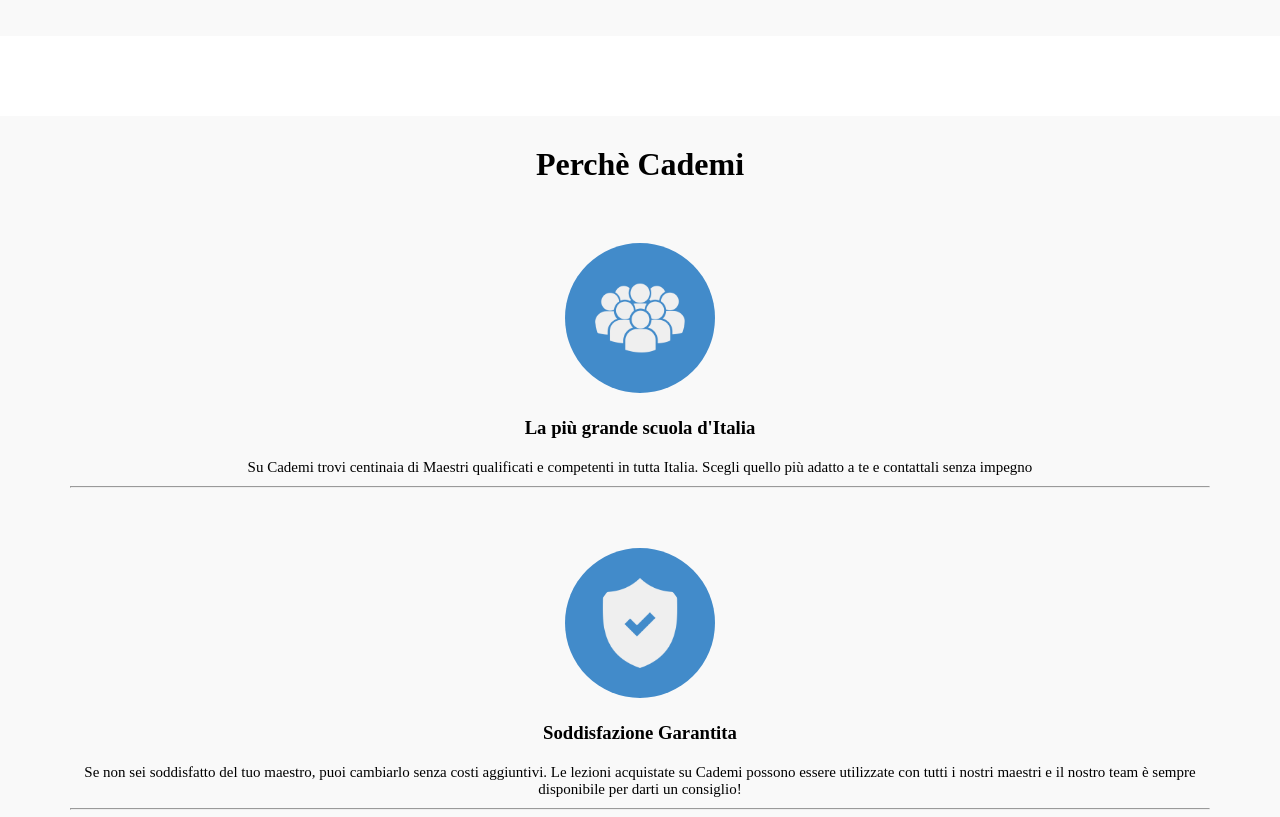
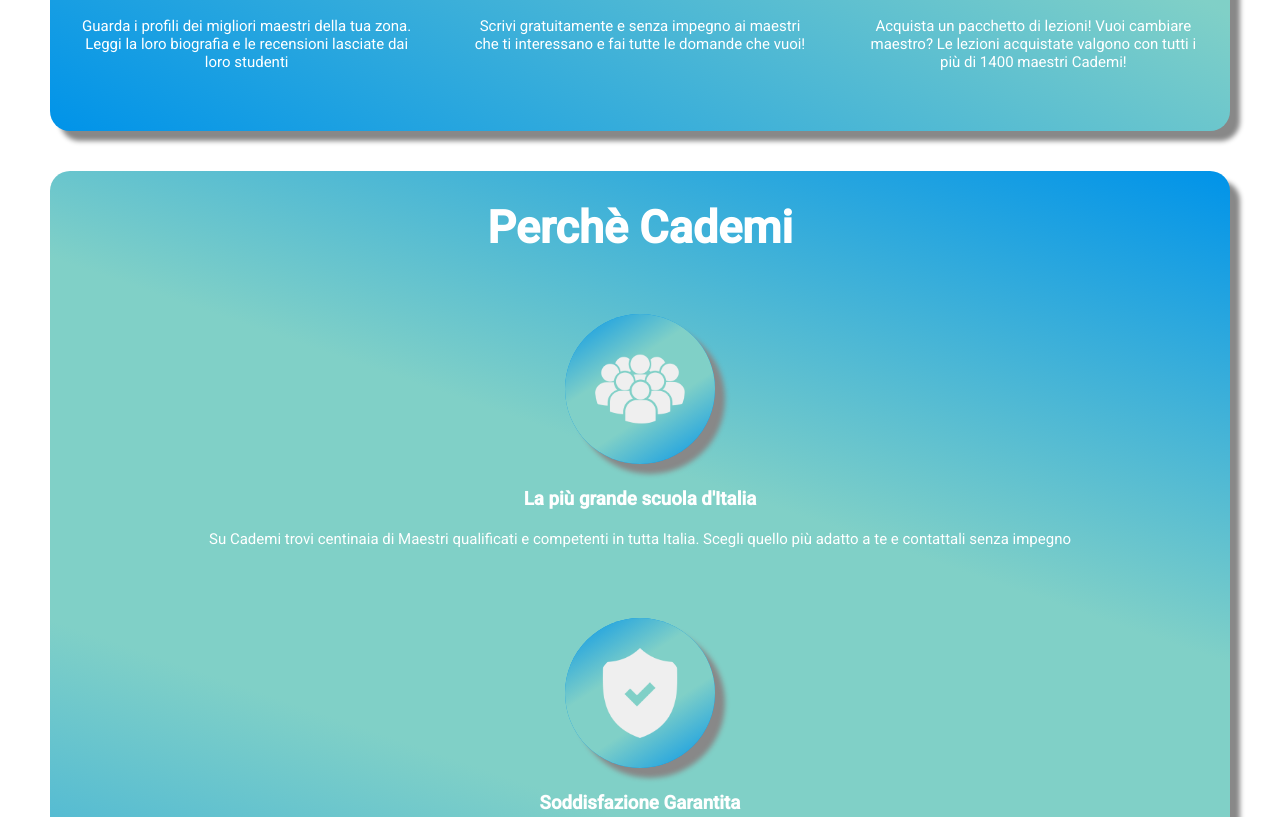
Before and after one commit to lorenaspiller/html-css-resp-wannabe-12bool, a plain HTML site: page index.html in a window 1280 px wide. Shown: the part 931-1748 px from the top of the page. Drawn offline with Linux system fonts and the light colour scheme.

Commit message:
fix layout /fine

```diff
--- a/css/style.css
+++ b/css/style.css
@@ -1,3 +1,8 @@
+body {
+  font-family: 'Roboto', sans-serif;
+  color: #fff;
+}
+
 /* debug */
 .debug {
   background-color: pink;
@@ -8,10 +13,23 @@
 /* mix */
 .lezioni, .steps, .why {
   text-align: center;
+  box-shadow: 10px 10px 5px #888888;
+}
+
+.lezioni,
+.steps,
+.why {
+  border-radius: 20px;
+  margin-left: 50px;
+  margin-right: 50px;
 }
 /* mix */
 
 /* typo */
+h2 {
+  font-size: 45px;
+}
+
 h3 {
   margin-bottom: 20px;
 }
@@ -22,6 +40,23 @@
 }
 /* typo */
 
+
+/* gradiente */
+.lezioni {
+  background-color: #0093E9;
+  background-image: linear-gradient(201deg, #0093E9 0%, #80D0C7 67%);
+}
+
+.steps {
+  background-color: #0093E9;
+  background-image: linear-gradient(28deg, #0093E9 0%, #80D0C7 67%);
+}
+
+.why {
+  background-color: #0093E9;
+  background-image: linear-gradient(19deg, #0093E9 0%, #80D0C7 41%, #80d0c7 66%, #0093e9 100%);
+}
+/* /gradiente */
 
 
 /* sezione lezioni */
@@ -40,10 +75,11 @@
 }
 /* /sezione lezioni */
 
+
 /* sezione steps */
-.steps{
+/* .steps{
   background-color: #f9f9f9;
-}
+} */
 
 .steps .cerca_img,
 .steps .contatta_img,
@@ -65,20 +101,23 @@
 }
 /* sezione steps */
 
+
 /* sezione why */
-.why {
-  margin-top: 80px;
-  background-color: #f9f9f9;
+.why, .steps {
+  margin-top: 40px;
+  /* background-color: #f9f9f9; */
 }
 
 .scuola_img,
 .garanzia_img,
 .flessibilita_img {
-  background-color: #428bca;
+  background-color: #0093E9;
+  background-image: linear-gradient(327deg, #0093E9 0%, #80D0C7 38%, #80d0c7 63%, #0093e9 100%);
   border-radius: 50%;
   padding: 30px;
   height: 150px;
   margin-bottom: 20px;
+  box-shadow: 10px 10px 5px #888888;
 }
 
 .why_titolo,
@@ -93,12 +132,8 @@
 .flessibilita_testo {
   padding: 0 40px;
 }
+
+hr {
+  display: none;
+}
 /* /sezione why */
-
-/* RESPONSIVE */
-@media screen and (min-width: 768px) and (max-width: 991px) {
-  hr {
-    display: none;
-  }
-}
-/* /RESPONSIVE */
--- a/index.html
+++ b/index.html
@@ -4,7 +4,12 @@
     <meta charset="UTF-8">
     <meta name="viewport" content="width=device-width, initial-scale=1.0">
     <meta http-equiv="X-UA-Compatible" content="ie=edge">
-    <title>Document</title>
+    <title>Responsive Wannabe con 12Bool</title>
+    <!-- google font -->
+    <link rel="preconnect" href="https://fonts.gstatic.com">
+    <link href="https://fonts.googleapis.com/css2?family=Roboto:wght@400;500&display=swap" rel="stylesheet">
+    <!-- /google font -->
+
     <!-- framework -->
     <link rel="stylesheet" href="css/12bool.css">
     <!-- /framework -->
@@ -16,7 +21,7 @@
 
       <!-- titolo lezioni -->
       <div class="col-lg-12 col-md-12 col-xs-12 lezioni_titolo">
-        <h1>Lezioni dove vuoi tu</h1>
+        <h2>Lezioni dove vuoi tu</h2>
       </div>
       <!-- /titolo lezioni -->
 
@@ -59,7 +64,7 @@
 
       <!-- titolo steps -->
       <div class="col-lg-12 col-md-12 col-xs-12 steps_titolo">
-        <h1>Come Funziona</h1>
+        <h2>Come Funziona</h2>
       </div>
       <!-- /titolo steps -->
 
@@ -118,7 +123,7 @@
 
       <!-- titolo why -->
       <div class="col-lg-12 col-md-12 col-xs-12 why_titolo">
-        <h1>Perchè Cademi</h1>
+        <h2>Perchè Cademi</h2>
       </div>
       <!-- /titolo why -->
 
```
